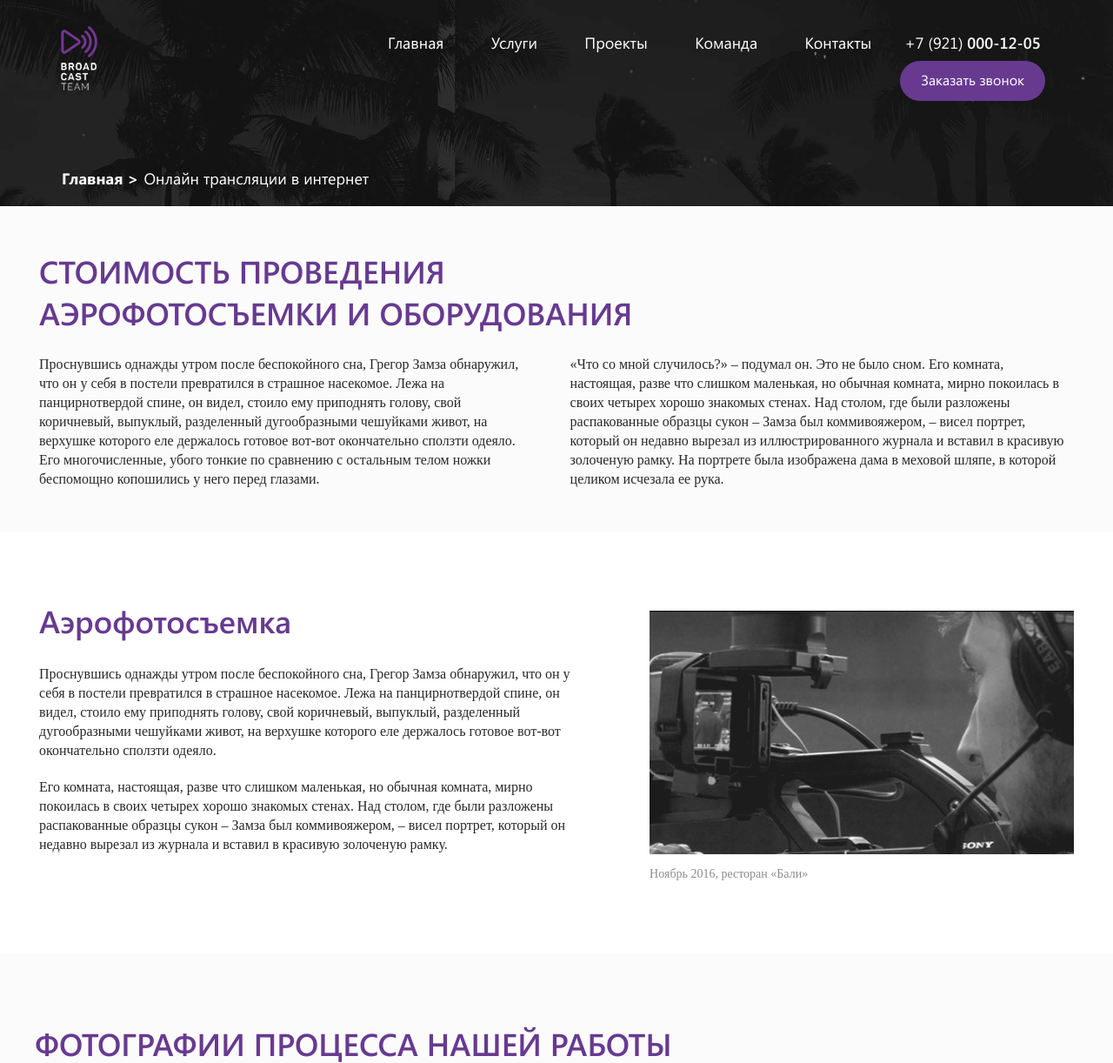
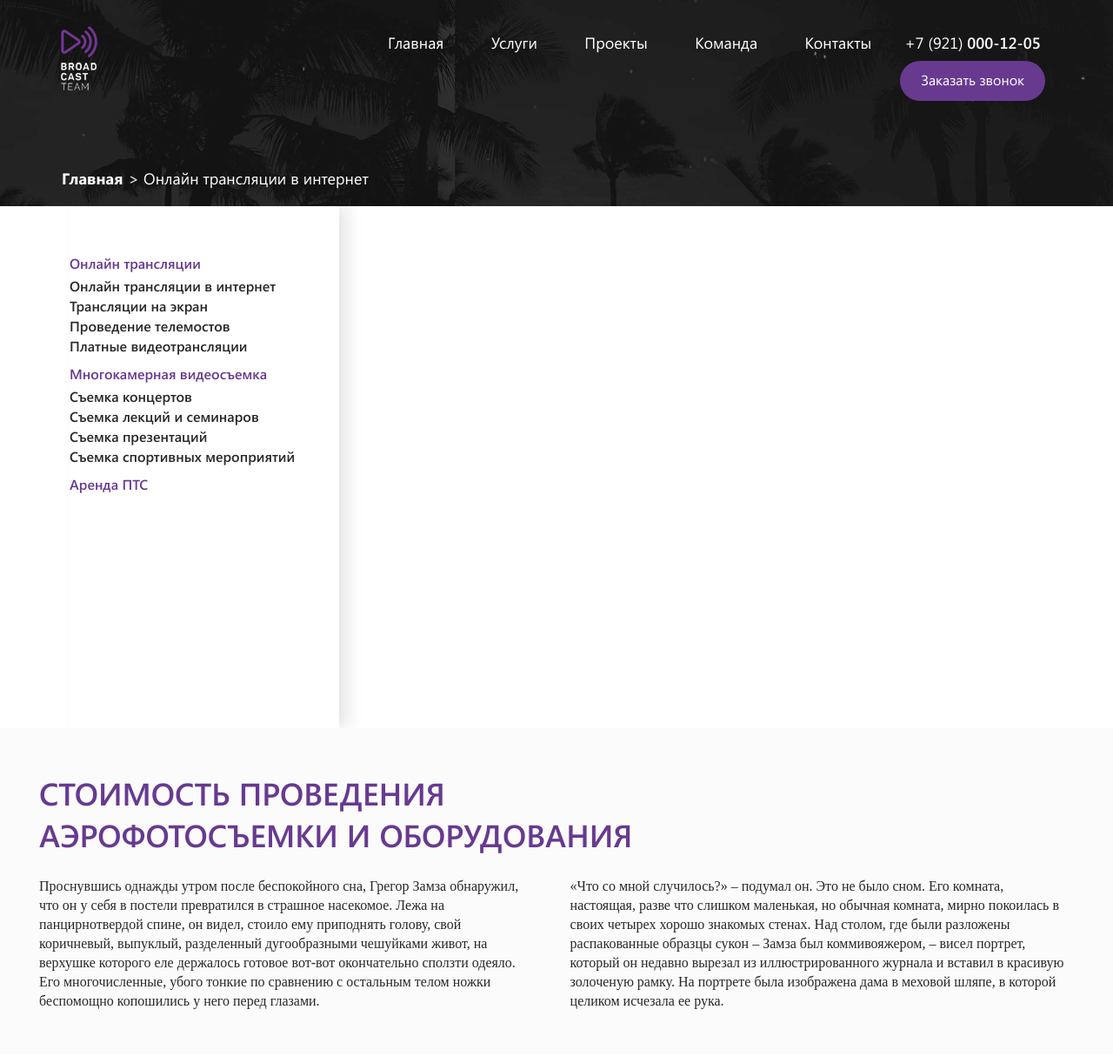
Before and after one commit to kvsemenoff/broadcast, a PHP site: page /aero.php in a window 1280 px wide. Shown: the top 1222 px of the page at 87% size. Run offline with PHP 8.4, Linux system fonts and the light colour scheme; style sheets or scripts are compiled from the project's sources; some libraries are stand-ins or nearby versions.

Commit message:
added sidebar to aero.php

```diff
--- a/aero.php
+++ b/aero.php
@@ -1,6 +1,26 @@
 <?php require_once('includes/header.php'); ?>
 <?php require_once('includes/header-top_inner.php'); ?>
 
+<div class="aero-top">
+	<div class="container clearfix">
+		<div class="aero__sidebar">
+			<ul class="sub">
+				<li class="sub__point sub__point_main">Онлайн трансляции</li>
+				<li class="sub__point"><a href="#" class="sub__point-title">Онлайн трансляции в интернет</a></li>
+				<li class="sub__point"><a href="#" class="sub__point-title">Трансляции на экран</a></li>
+				<li class="sub__point"><a href="#" class="sub__point-title">Проведение телемостов</a></li>
+				<li class="sub__point"><a href="#" class="sub__point-title">Платные видеотрансляции</a></li>
+				<li class="sub__point sub__point_main">Многокамерная видеосъемка</li>
+				<li class="sub__point"><a href="#" class="sub__point-title">Съемка концертов</a></li>
+				<li class="sub__point"><a href="#" class="sub__point-title">Съемка лекций и семинаров</a></li>
+				<li class="sub__point"><a href="#" class="sub__point-title">Съемка презентаций</a></li>
+				<li class="sub__point"><a href="#" class="sub__point-title">Съемка спортивных мероприятий</a></li>
+				<li class="sub__point sub__point_main">Аренда ПТС</li>
+			</ul>
+		</div>
+		<div class="aero-top__content"></div>
+	</div>
+</div>
 
 <div class="price_aero price_aero_theme_rosa">
 	<div class="aero__container aero__container__theme_rosa">
--- a/css/style-de.css
+++ b/css/style-de.css
@@ -23,18 +23,25 @@
 .top-line__number b { font-family: "SegoeUISemiBold"; }
 .top-line__btn { text-align: center; }
 
-.menu-g { float: left; font-family: "SegoeUIRegular"; }
-@media only screen and (max-width: 1200px) { .menu-g { padding-top: 15px; } }
-@media only screen and (max-width: 1000px) { .menu-g { display: none; } }
-.menu-g .menu__point { list-style: none; font-size: 14px; position: relative; display: inline-block; }
-.menu-g .menu__point:hover .menu__sub { display: block; }
-.menu-g .menu__name { font-size: 18px; color: #fff; display: block; line-height: 28px; padding: 5px 25px; position: relative; font-family: "SegoeUIRegular"; }
-.menu-g .sub { font-family: "SegoeUISemiBold"; display: none; position: absolute; left: 25px; top: 100%; background: #fff; padding: 0 25px 10px; width: 310px; z-index: 100; }
-.menu-g .sub__point { list-style: none; width: 100%; }
-.menu-g .sub__point_main { font-size: 16px; padding: 10px 0 3px; color: #673a90; }
-.menu-g .sub__point-title { color: #282828; display: block; line-height: 23px; }
-.menu-g .sub__point-title:hover { color: #673a90; }
-.menu-g .menu__point:hover > .sub { display: block; }
+.menu-g, .aero__sidebar { float: left; font-family: "SegoeUIRegular"; }
+@media only screen and (max-width: 1200px) { .menu-g, .aero__sidebar { padding-top: 15px; } }
+@media only screen and (max-width: 1000px) { .menu-g, .aero__sidebar { display: none; } }
+.menu-g .menu__point, .aero__sidebar .menu__point { list-style: none; font-size: 14px; position: relative; display: inline-block; }
+.menu-g .menu__point:hover .menu__sub, .aero__sidebar .menu__point:hover .menu__sub { display: block; }
+.menu-g .menu__name, .aero__sidebar .menu__name { font-size: 18px; color: #fff; display: block; line-height: 28px; padding: 5px 25px; position: relative; font-family: "SegoeUIRegular"; }
+.menu-g .sub, .aero__sidebar .sub { font-family: "SegoeUISemiBold"; display: none; position: absolute; left: 25px; top: 100%; background: #fff; padding: 0 25px 10px; width: 310px; z-index: 100; }
+.menu-g .sub__point, .aero__sidebar .sub__point { list-style: none; width: 100%; }
+.menu-g .sub__point_main, .aero__sidebar .sub__point_main { font-size: 16px; padding: 10px 0 3px; color: #673a90; }
+.menu-g .sub__point-title, .aero__sidebar .sub__point-title { color: #282828; display: block; line-height: 23px; }
+.menu-g .sub__point-title:hover, .aero__sidebar .sub__point-title:hover { color: #673a90; }
+.menu-g .menu__point:hover > .sub, .aero__sidebar .menu__point:hover > .sub { display: block; }
+
+.aero-top { overflow: hidden; }
+.aero-top .container { position: relative; }
+.aero-top__content { height: 600px; }
+
+.aero__sidebar { width: 270px; float: left; }
+.aero__sidebar .sub { padding: 45px 10px 25px 10px; -webkit-box-shadow: 10px 0px 18px 0px rgba(0, 0, 0, 0.1); -moz-box-shadow: 10px 0px 18px 0px rgba(0, 0, 0, 0.1); box-shadow: 10px 0px 18px 0px rgba(0, 0, 0, 0.1); padding-left: 0; display: block; position: absolute; top: 0; bottom: 0; }
 
 .menu-burger { display: none; }
 @media only screen and (max-width: 1000px) { .menu-burger { display: block; } }
--- a/css/style-de.scss
+++ b/css/style-de.scss
@@ -83,7 +83,8 @@
 		text-align: center;
 	}
 }
-.menu-g{
+.menu-g,
+.aero__sidebar{
 	float: left;
 	font-family: "SegoeUIRegular";
 	@media only screen and (max-width : 1200px) {
@@ -142,6 +143,30 @@
 	}
 	.menu__point:hover > .sub {
 		display: block;
+	}
+}
+.aero-top{
+	overflow: hidden;
+	.container{
+		position: relative;
+	}
+	&__content{
+		height: 600px;
+	}
+}
+.aero__sidebar{
+	width: 270px;
+	float: left;
+	.sub{
+    padding: 45px 10px 25px 10px;
+		-webkit-box-shadow: 10px 0px 18px 0px rgba(0,0,0,0.1);
+		-moz-box-shadow: 10px 0px 18px 0px rgba(0,0,0,0.1);
+		box-shadow: 10px 0px 18px 0px rgba(0,0,0,0.1);
+		padding-left: 0;
+		display: block;
+		position: absolute;
+		top: 0;
+		bottom: 0;
 	}
 }
 
--- a/includes/header-top_inner.php
+++ b/includes/header-top_inner.php
@@ -174,8 +174,8 @@
 	</div>
 	<div class="container">
 		<div class="navigation">
-			<a href="#" class="navigation__item navigation__item_enabled">Главная ></a>
-			<span class="navigation__item navigation__item_disabled">Онлайн трансляции в интернет</span>
+			<a href="#" class="navigation__item navigation__item_enabled">Главная</a>
+			<span class="navigation__item navigation__item_disabled"><i>> </i>Онлайн трансляции в интернет</span>
 		</div>
 	</div>
 </div>
```
